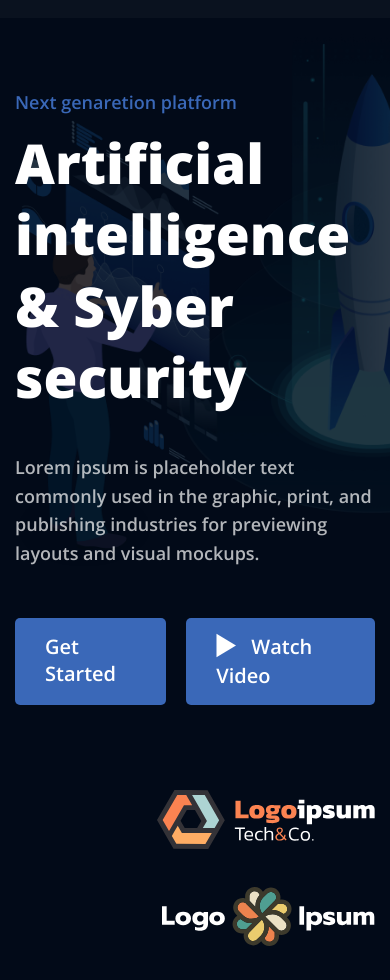
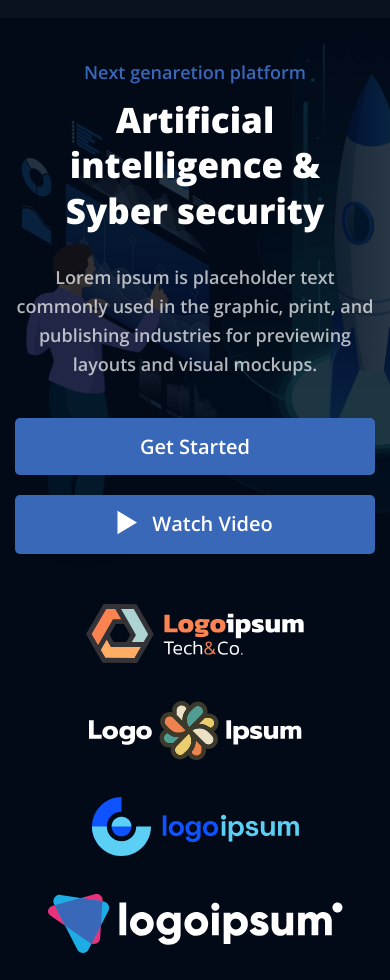
Before and after one commit to Petryabious/AL, a plain HTML site: page index.html in a window 390 px wide. Shown: the part 81-1061 px from the top of the page. Drawn offline with nearby package versions, Linux system fonts and the light colour scheme.

Commit message:
Add files via upload

```diff
--- a/css/media.css
+++ b/css/media.css
@@ -3,11 +3,13 @@
 @media (max-width:1175px) {
     .main-block__companies {
         flex-wrap: wrap;
+        gap: 0;
         row-gap: 30px;
-        justify-content: flex-end;
+        justify-content: center;
+
     }
     .main-block__companies-link {
-        flex: 0 1 46%;
+        flex: 0 1 45%;
 
     }
 }
@@ -114,6 +116,10 @@
     }
     .main-block__left-wrapper{
         flex: 0 1 100%;
+        display: flex;
+        flex-direction: column;
+        align-items: center;
+        text-align: center;
 
     }
     .main-block__right-wrapper {
@@ -125,8 +131,40 @@
         opacity: 0.2;
         /* left: 0; */
     }
+    .main-block__title{
+        margin: 0 0 30px 0;
+    }
+    .main-block__text{
+        margin: 0 0 40px 0;
+    }
+}
+/* ---------------------690------------------------------- */
+@media (max-width:690px) {
+    .main-block__companies {
+        justify-content: stretch;
+
+    }
+    .main-block__companies-link {
+        flex: 0 1 100%;
+    }
+
+    .main-block__content{
+        margin-bottom: 50px;
+    }
 }
 
+
+
+/* ---------------------640------------------------------- */
+@media (max-width:640px) {
+    .main-block__title{
+        font-size: 40px;
+
+    }
+    .main-block{
+        padding: 40px 0 50px 0;
+    }
+}
 
 /* -----------------------------600------------------ */
 @media (max-width:600px) {
@@ -134,3 +172,18 @@
         left: -40%;
     }
 }
+
+
+/* ---------------------475------------------------------- */
+@media (max-width:475px) {
+    .main-block__title{
+        font-size: 35px;
+    }
+}
+
+/* ---------------------450------------------------------- */
+@media (max-width:450px) {
+    .main-block__get-started,.main-block__watch-video {
+        flex: 0 1 100%;
+    }
+}
--- a/css/style.css
+++ b/css/style.css
@@ -174,7 +174,7 @@ a{
 .main-block__btn {
   display: flex;
   gap: 20px;
-
+  flex-wrap: wrap;
 
 
 }
@@ -214,7 +214,7 @@ a{
 .main-block__companies {
   display: flex;
   gap: 72px;
-
+  text-align: center;
 
 }
 .main-block__companies-link {
```
